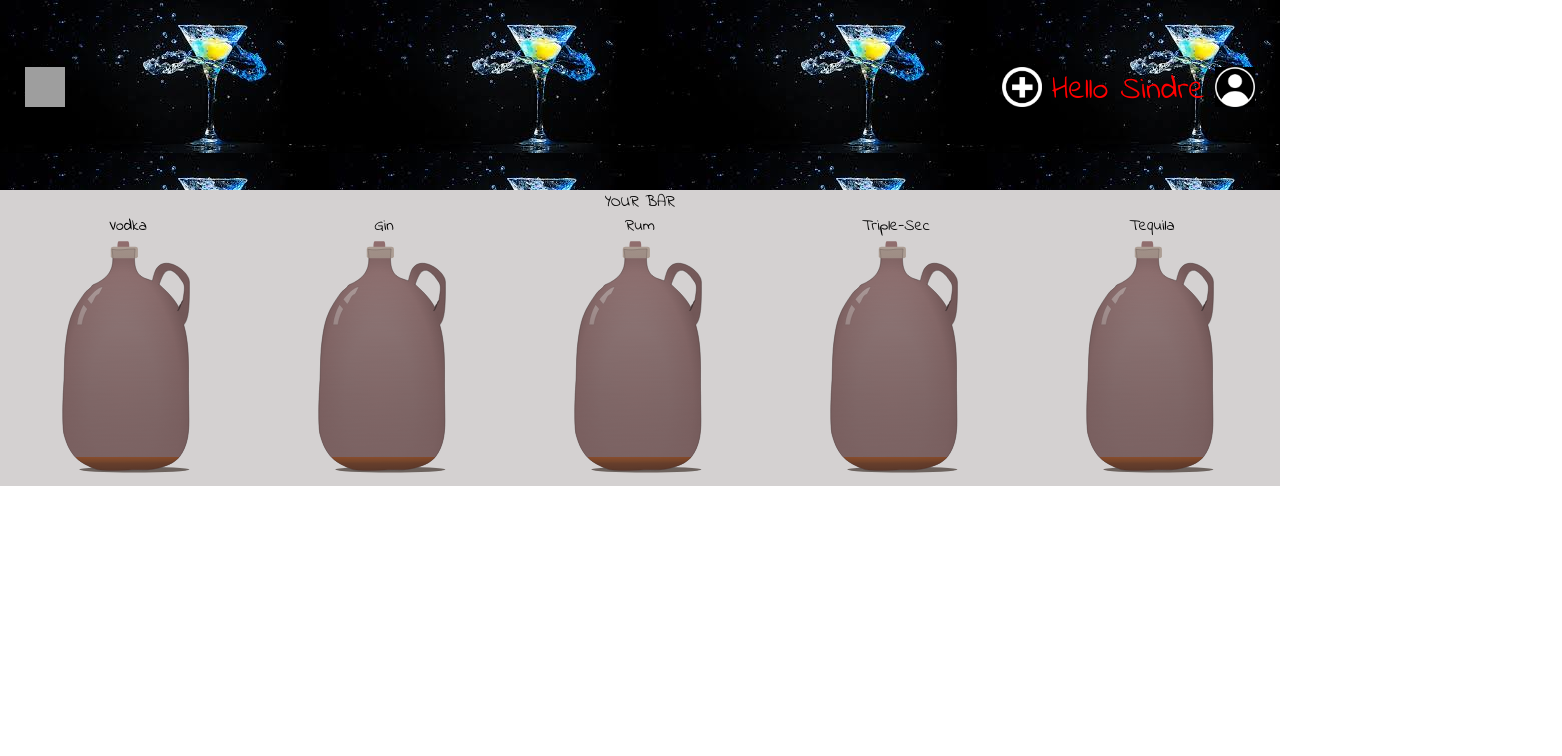
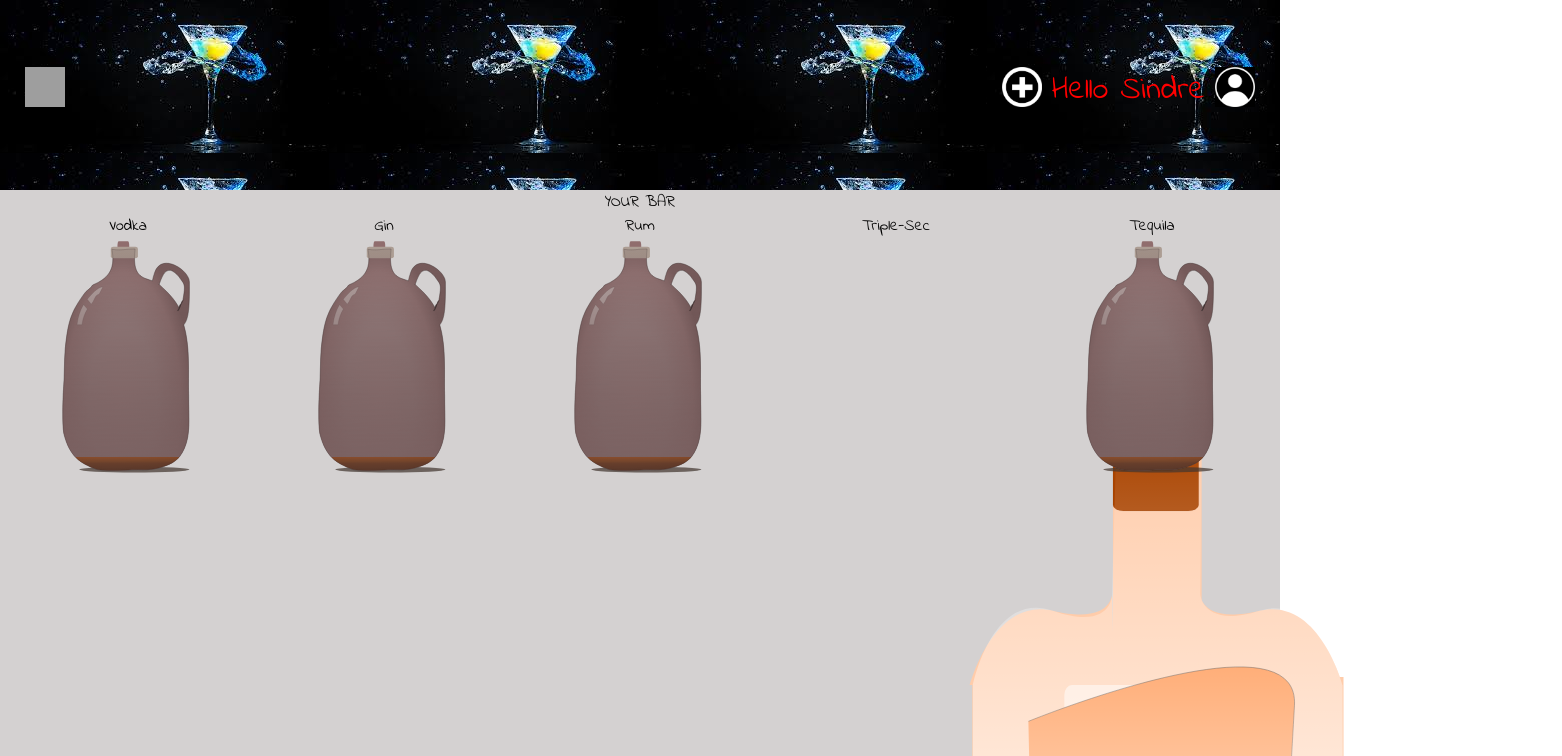
Before and after one commit to sindrefl/cocktailrepo, a React (Create React App) app in the folder frontend/: page /home/bar in a window 1280 px wide. Shown: the top 756 px of the page, 1562 px wide, since content can reach past the window. Built offline with nearby package versions, Linux system fonts and the light colour scheme; no server answers; grey boxes are pictures that could not be loaded.

Commit message:
added cointreau

```diff
--- /dev/null
+++ b/frontend/src/svgcomponents/CointreauSvg.jsx
@@ -0,0 +1,113 @@
+import React from 'react'
+
+const getStop = (offset, percent, color) => {
+  return <stop offset={offset} stopColor={color}>
+          <animate
+            attributeName="offset"
+            values={`${offset};${percent + offset};${percent + offset}`}
+            dur={`${percent*10}s`}
+            begin="0s"
+            fill="freeze"
+          />
+        </stop>
+    }
+
+
+
+const CointreauSvg = props => (
+  <svg
+    xmlnsXlink="http://www.w3.org/1999/xlink"
+    width="210mm"
+    height="297mm"
+    viewBox="0 0 210 297"
+    {...props}
+  >
+    <defs>
+      <linearGradient id="cointreau-flow">
+        {getStop(0.03,props.percent, '#a40')}
+        {getStop(0.04,props.percent, '#d45500')}
+        {getStop(0.06,props.percent, '#fff')}
+        <stop offset={1} stopColor="#fff" stopOpacity={0} />
+      </linearGradient>
+      <clipPath clipPathUnits="userSpaceOnUse" id="c">
+        <use xlinkHref="#a" width="100%" height="100%" />
+      </clipPath>
+      <linearGradient
+        xlinkHref="#cointreau-flow"
+        id="cointreau-gradient"
+        x1={-949.828}
+        y1={-173.078}
+        x2={-951.344}
+        y2={-748.358}
+        gradientUnits="userSpaceOnUse"
+        gradientTransform="matrix(.48481 0 0 .51099 -829.147 134.878)"
+      />
+    </defs>
+    <g transform="matrix(.48481 0 0 .3062 435.78 134.03)" fill="#fca">
+      <rect
+        ry={9.393}
+        rx={0}
+        y={-58.298}
+        x={-787.374}
+        height={365.881}
+        width={202.592}
+        strokeWidth={0.228}
+      />
+      <rect
+        ry={9.393}
+        rx={1.979}
+        y={-267.696}
+        x={-710.595}
+        height={506.488}
+        width={48.381}
+        strokeWidth={0.168}
+      />
+      <path
+        d="M-585.311-51.418s-12.765-76.62-45.212-64.263c-32.447 12.358-32.447-14.356-32.447-14.356l-1.187 78.619zM-788.741-51.418s12.764-76.62 45.211-64.263c32.448 12.358 32.448-14.356 32.448-14.356l1.186 78.619z"
+        strokeWidth={0.444}
+      />
+    </g>
+    <rect
+      width={49.11}
+      height={99.107}
+      x={78.412}
+      y={118.285}
+      rx={1.992}
+      ry={2.585}
+      fill="#ffe6d5"
+      strokeWidth={0.125}
+    />
+    <path
+      d="M68.898 127.886s71.823-29.345 70.402-4.25c-1.421 25.094-.92 16.866-.92 16.866s-22.236-7.87-68.946 12.886"
+      fill="#ff7f2a"
+      stroke="#000"
+      strokeWidth={0.119}
+    />
+    <path
+      d="M69.286 139.363l-.699 20.787"
+      fill="none"
+      stroke="#000"
+      strokeWidth={0.132}
+    />
+    <rect
+      width={22.68}
+      height={20.19}
+      x={91.276}
+      y={52.062}
+      ry={1.634}
+      rx={2.777}
+      fill="#a40"
+      stroke="#000"
+      strokeWidth={0.015}
+    />
+    <path
+      d="M-1301.026-177.182l1.196-70.343h22.496l-.366 70.342s.482 15.392 15.73 7.336c15.249-8.056 21.92 32.838 21.92 32.838l.256 183.446h-98.219l.164-183.446s5.125-42 21.092-32.838c15.968 9.163 15.731-7.335 15.731-7.335z"
+      fill="url(#cointreau-gradient)"
+      strokeWidth={1.286}
+      strokeOpacity={0}
+      transform="matrix(1 0 0 .59921 1392.065 200.383)"
+    />
+  </svg>
+)
+
+export default CointreauSvg
--- a/frontend/src/svgcomponents/FillUpComponent.jsx
+++ b/frontend/src/svgcomponents/FillUpComponent.jsx
@@ -1,5 +1,6 @@
 import React from 'react';
 import JugSvg from './JugSvg';
+import CointreauSvg from './CointreauSvg';
 
 
 const wrapWithType = (inner, type) => {
@@ -28,7 +29,7 @@ const FillUpComponent = (props) => {
                 <JugSvg percent={percent} name={type}/>, type)
         case "Triple-Sec":
             return wrapWithType(
-                <JugSvg percent={percent} name={type}/>, type)
+                <CointreauSvg percent={percent} name={type}/>, type)
         case "Gin":
             return wrapWithType(
                 <JugSvg percent={percent} name={type}/>, type)
```
